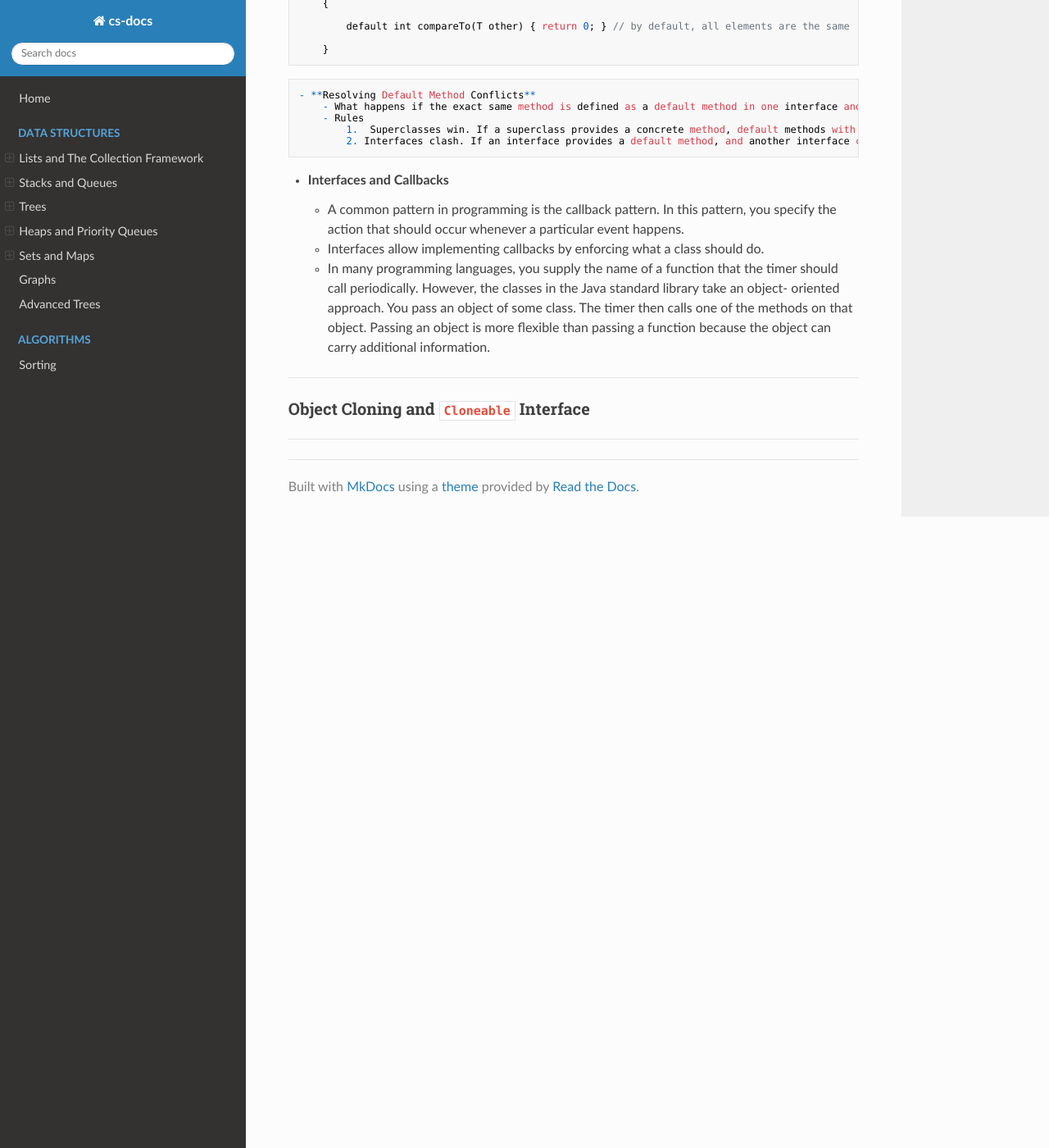
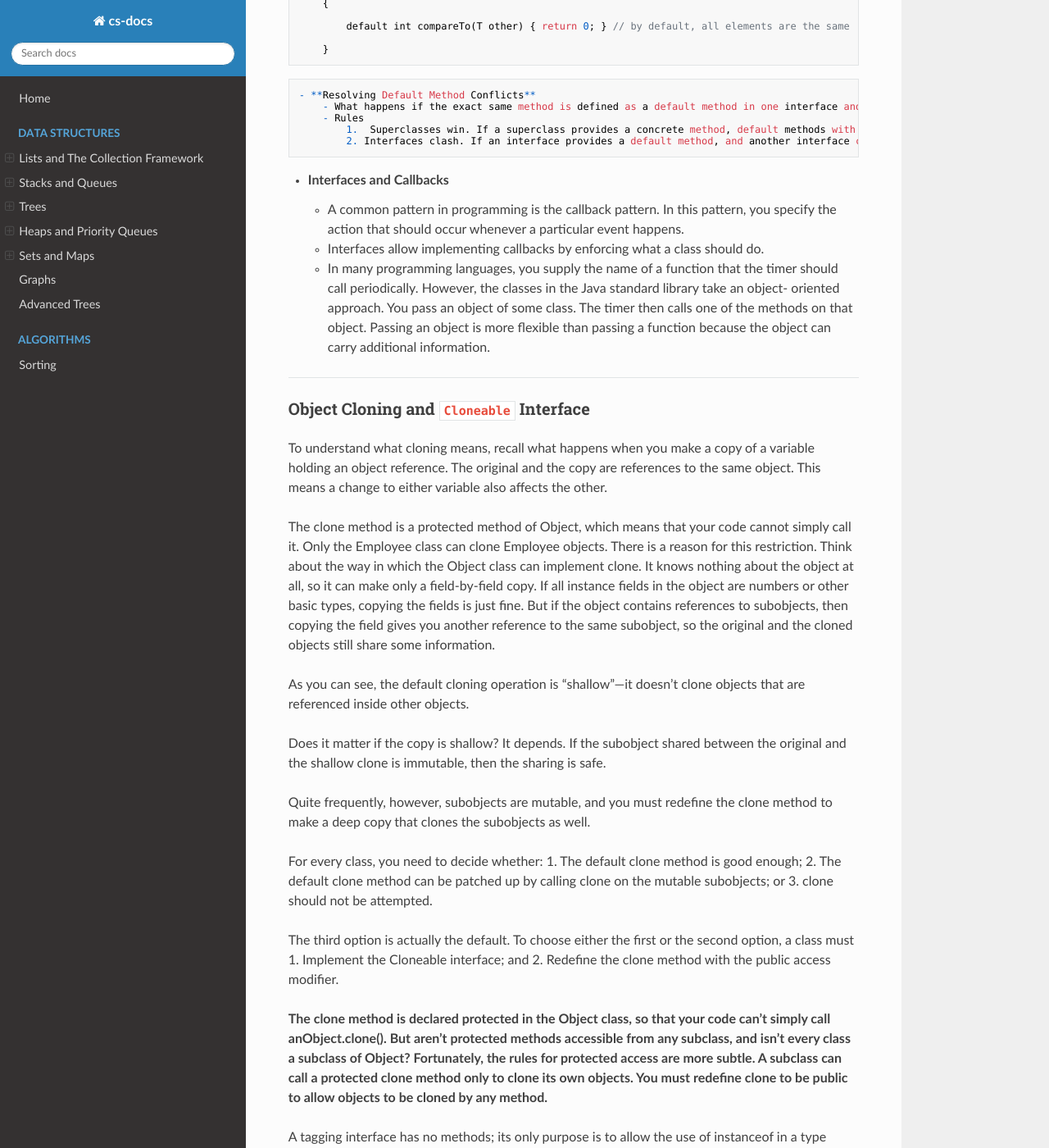
Before and after one commit to barandenizkorkmaz/cs-docs, an MkDocs documentation site: the page built from docs/java/chp4-interfaces/chp4.md, in a window 1280 px wide and 1400 px high, scrolled down 1326 px. Shown: the whole window at 82% size. Built offline with MkDocs 1.6.1, drawn with Linux system fonts in a browser that asks for light colours; nearby versions of some CDN libraries; some of the changed text lies outside the part shown.

Commit message:
update java docs

````diff
--- a/docs/java/chp4-interfaces/chp4.md
+++ b/docs/java/chp4-interfaces/chp4.md
@@ -82,7 +82,75 @@ class Manager extends Employee {
 ---
 ### Object Cloning and `Cloneable` Interface
 
+To understand what cloning means, recall what happens when you make a copy of a variable holding an object reference. The original and the copy are references to the same object. This means a change to either variable also affects the other.
 
+The clone method is a protected method of Object, which means that your code cannot simply call it. Only the Employee class can clone Employee objects. There is a reason for this restriction. Think about the way in which the Object class can implement clone. It knows nothing about the object at all, so it can make only a field-by-field copy. If all instance fields in the object are numbers or other basic types, copying the fields is just fine. But if the object contains references to subobjects, then copying the field gives you another reference to the same subobject, so the original and the cloned objects still share some information.
 
+As you can see, the default cloning operation is “shallow”—it doesn’t clone objects that are referenced inside other objects.
+
+Does it matter if the copy is shallow? It depends. If the subobject shared between the original and the shallow clone is immutable, then the sharing is safe.
+
+Quite frequently, however, subobjects are mutable, and you must redefine the clone method to make a deep copy that clones the subobjects as well.
+
+For every class, you need to decide whether:
+1. The default clone method is good enough;
+2. The default clone method can be patched up by calling clone on the mutable subobjects; or
+3. clone should not be attempted.
+
+The third option is actually the default. To choose either the first or the second option, a class must
+1. Implement the Cloneable interface; and
+2. Redefine the clone method with the public access modifier.
+
+**The clone method is declared protected in the Object class, so that your code can’t simply call anObject.clone(). But aren’t protected methods accessible from any subclass, and isn’t every class a subclass of Object? Fortunately, the rules for protected access are more subtle. A subclass can call a protected clone method only to clone its own objects. You must redefine clone to be public to allow objects to be cloned by any method.**
+
+A tagging interface has no methods; its only purpose is to allow the use of instanceof in a type inquiry.
+
+Even if the default (shallow copy) implementation of clone is adequate, you still need to implement the Cloneable interface, redefine clone to be public, and call super.clone(). **The clone method that you just saw adds no functionality to the shallow copy provided by Object.clone. It merely makes the method public.**
+
+```java
+class Employee implements Cloneable
+
+{
+
+// public access, change return type
+
+public Employee clone() throws CloneNotSupportedException {
+
+	return (Employee) super.clone();
+
+}
+
+	. . .
+
+}
+```
+
+Here is an example of a clone method that creates a deep copy:
+
+```java
+class Employee implements Cloneable
+
+{
+
+	public Employee clone() throws CloneNotSupportedException {
+
+		// call Object.clone()
+
+		Employee cloned = (Employee) super.clone();
+
+		// clone mutable fields
+
+		cloned.hireDay = (Date) hireDay.clone();
+
+		return cloned;
+
+	}
+
+}
+```
+
+The clone method of the Object class threatens to throw a **CloneNotSupportedException**—it does that whenever clone is invoked on an object whose class does not implement the `Cloneable` interface.
+
+You have to be careful about cloning of subclasses. For example, once you have defined the clone method for the Employee class, anyone can use it to clone Manager objects. Can the Employee clone method do the job? It depends on the fields of the Manager class. In our case, there is no problem because the bonus field has primitive type. But Manager might have acquired fields that require a deep copy or are not cloneable. There is no guarantee that the implementor of the subclass has fixed clone to do the right thing. **For that reason, the clone method is declared as protected in the Object class.** But you don’t have that luxury if you want the users of your classes to invoke clone.
 
 ---
````
